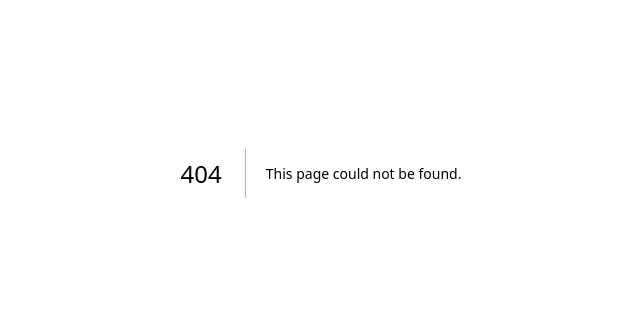
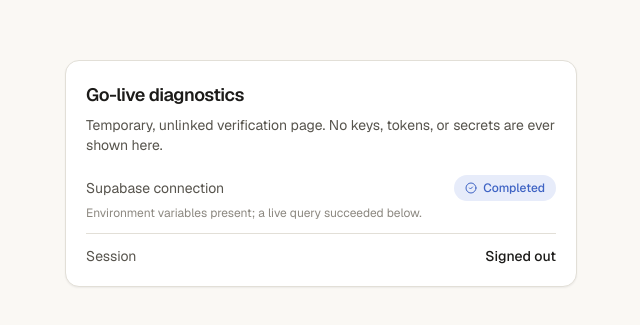
Before and after one commit to airloopal/hush, a Next.js app: page /dev/diagnostics in a window 1280 px wide. Before the commit this address had no page. Shown: the part 227-552 px from the top of the page, without its empty margins (319-959 px from the left). Built offline with nearby package versions, Linux system fonts and the light colour scheme; no server answers.

Commit message:
Add files via upload

```diff
--- /dev/null
+++ b/app/dev/diagnostics/page.tsx
@@ -0,0 +1,100 @@
+import { notFound } from "next/navigation";
+import { isDemoMode } from "@/lib/auth/mode";
+import { getCurrentUserResult } from "@/lib/auth/current-user";
+import { Card, CardContent, CardHeader, CardTitle, CardDescription } from "@/components/ui/card";
+import { StatusBadge } from "@/components/ui/status-badge";
+
+export const dynamic = "force-dynamic";
+
+/**
+ * Temporary go-live diagnostics page (Launch Sprint L1). Intentionally
+ * not linked from anywhere in the UI — it exists to confirm a real
+ * Supabase deployment is wired correctly, not as a permanent product
+ * feature. Remove this route once go-live is confirmed, or keep it
+ * gated as below if it proves useful for ongoing support.
+ *
+ * Access: allowed in development regardless of role, or in any
+ * environment for an admin/moderator/super_admin. Everyone else gets a
+ * plain 404 (not a redirect) so the route's existence isn't disclosed.
+ * Never renders a secret, key, or token — only IDs and status enums.
+ */
+export default async function DiagnosticsPage() {
+  const isDev = process.env.NODE_ENV === "development";
+
+  if (isDemoMode()) {
+    if (!isDev) notFound();
+    return (
+      <DiagnosticsShell>
+        <DiagnosticsRow label="Supabase connection" value={<StatusBadge status="draft" />} note="Not configured — running in local demo mode." />
+      </DiagnosticsShell>
+    );
+  }
+
+  const result = await getCurrentUserResult();
+  const isPrivileged = result.status === "ok" && ["moderator", "admin", "super_admin"].includes(result.user.role);
+
+  if (!isDev && !isPrivileged) notFound();
+
+  return (
+    <DiagnosticsShell>
+      <DiagnosticsRow
+        label="Supabase connection"
+        value={<StatusBadge status="completed" />}
+        note="Environment variables present; a live query succeeded below."
+      />
+      {result.status === "signed-out" && <DiagnosticsRow label="Session" value="Signed out" />}
+      {result.status === "missing-profile" && (
+        <>
+          <DiagnosticsRow label="Auth user ID" value={<code>{result.authUserId}</code>} />
+          <DiagnosticsRow label="Profile" value={<StatusBadge status="expired" />} note="No profiles row found — handle_new_user() may not have run." />
+        </>
+      )}
+      {result.status === "blocked" && (
+        <DiagnosticsRow label="Account status" value={<StatusBadge status="blocked" />} note={`Blocked: ${result.reason}`} />
+      )}
+      {result.status === "ok" && (
+        <>
+          <DiagnosticsRow label="Auth user ID" value={<code>{result.user.id}</code>} />
+          <DiagnosticsRow label="Profile ID" value={<code>{result.user.profile.id}</code>} />
+          <DiagnosticsRow label="Role" value={<code>{result.user.role}</code>} />
+          <DiagnosticsRow label="Profile status" value={<code>{result.user.profile.status}</code>} />
+          <DiagnosticsRow
+            label="Onboarding status"
+            value={result.user.onboardingCompleted ? "Completed" : "Incomplete"}
+          />
+          {result.user.creatorProfile && (
+            <DiagnosticsRow label="Creator profile status" value={<code>{result.user.creatorProfile.status}</code>} />
+          )}
+        </>
+      )}
+    </DiagnosticsShell>
+  );
+}
+
+function DiagnosticsShell({ children }: { children: React.ReactNode }) {
+  return (
+    <div className="flex min-h-screen items-center justify-center bg-background px-4 py-10">
+      <Card className="w-full max-w-lg">
+        <CardHeader>
+          <CardTitle className="text-lg">Go-live diagnostics</CardTitle>
+          <CardDescription>
+            Temporary, unlinked verification page. No keys, tokens, or secrets are ever shown here.
+          </CardDescription>
+        </CardHeader>
+        <CardContent className="flex flex-col divide-y divide-border">{children}</CardContent>
+      </Card>
+    </div>
+  );
+}
+
+function DiagnosticsRow({ label, value, note }: { label: string; value: React.ReactNode; note?: string }) {
+  return (
+    <div className="flex flex-col gap-1 py-3 first:pt-0 last:pb-0">
+      <div className="flex items-center justify-between gap-4">
+        <span className="text-sm text-text-secondary">{label}</span>
+        <span className="text-sm font-medium text-text-primary">{value}</span>
+      </div>
+      {note && <p className="text-xs text-text-muted">{note}</p>}
+    </div>
+  );
+}
```
Also changed, not shown: 1 other file (tests, documents, lock files or other folders).
